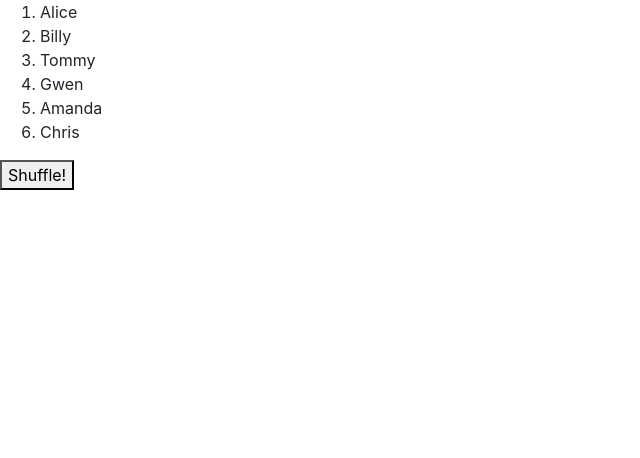
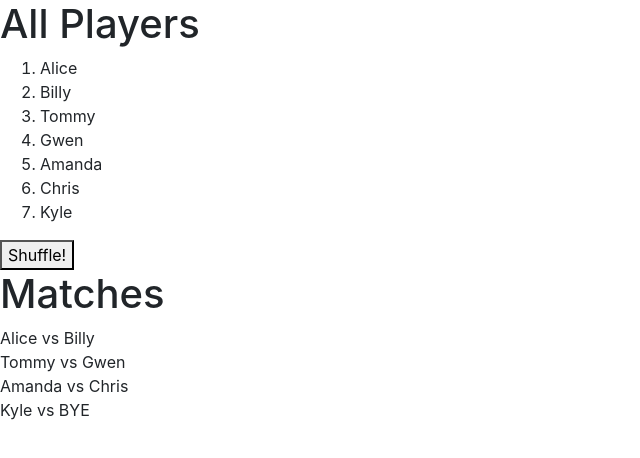
Before and after one commit to ChicoState/bracketmaker, a React app: page / in a window 1280 px wide. Shown: the top 458 px of the page, without its empty margins (0-640 px from the left). Built offline with nearby package versions, Linux system fonts and the light colour scheme.

Commit message:
added match.js file for pairing players into matches

```diff
--- a/src/App.js
+++ b/src/App.js
@@ -2,6 +2,7 @@ import React from "react"
 
 import Ribbon from "./Ribbon"
 import PlayerList from './players'
+import Match from './match'
 
 function randomizer(players) {
   console.log(players)
@@ -9,24 +10,21 @@ function randomizer(players) {
   while (range != 0) {
     var random = Math.floor(Math.random() * range);
     range--;
-
     [players[range], players[random]] = [players[random], players[range]];
   }
-  console.log(players)
   return players;
 }
+
+
 
 class App extends React.Component {
   constructor(props) {
     super(props)
     this.state = {
-      list: ['Alice', 'Billy', 'Tommy', 'Gwen', 'Amanda', 'Chris'],
+      list: ['Alice', 'Billy', 'Tommy', 'Gwen', 'Amanda', 'Chris', 'Kyle'],
     };
     this.handleShuffle = this.handleShuffle.bind(this);
   }
-
-  //var players = ['Alice', 'Billy', 'Tommy', 'Gwen', 'Amanda', 'Chris'];
-
 
   handleShuffle(e) {
     this.setState(randomizer(this.state.list));
@@ -36,8 +34,11 @@ class App extends React.Component {
   render() {
     return (
       <div>
+        <h1> All Players </h1>
         <PlayerList players={this.state.list}/>
         <button onClick={this.handleShuffle}>Shuffle!</button>
+        <h1> Matches </h1>
+        <Match match={this.state.list}/>
       </div>
     );
   }
--- /dev/null
+++ b/src/match.js
@@ -0,0 +1,20 @@
+import React from 'react'
+
+export default function Match({ match }) {
+  var matches = []
+  if (match.length%2 == 0) {
+    for (let i=0; i < match.length; i+=2) {
+      matches.push(match[i] + " vs " + match[i+1]);
+    }
+  } else {
+    for (let i=0; i < match.length-1; i+=2) {
+      matches.push(match[i] + " vs " + match[i+1]);
+    }
+    matches.push(match[match.length-1] + " vs  BYE")
+  }
+  return (
+    <div>
+      {matches.map(x => <div key={x}> {x} </div>)}
+    </div>
+  )
+}
--- a/src/players.js
+++ b/src/players.js
@@ -3,8 +3,7 @@ import React from 'react'
 export default function PlayerList({ players }) {
   return (
     <ol>
-      {players.map((player) => (<li key={player}>{player}</li>
-    ))}
+      {players.map(player => <li key={player}>{player}</li>)}
     </ol>
   )
 }
```
